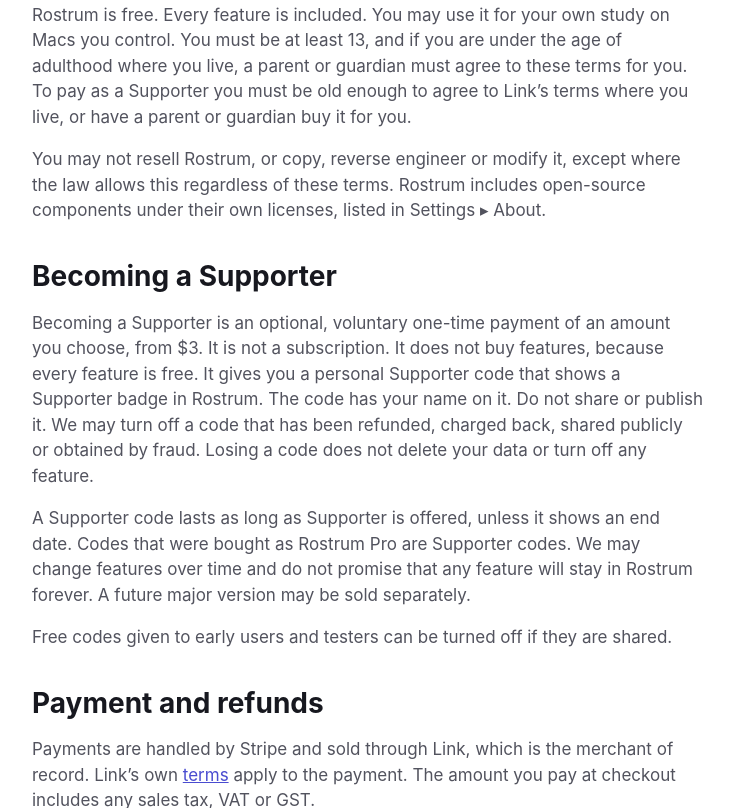
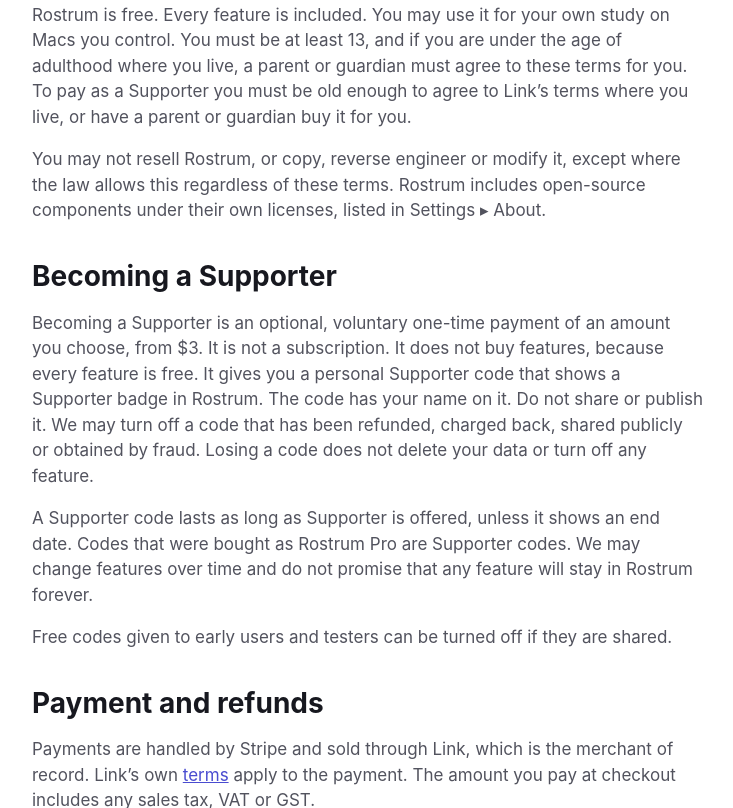
Before and after one commit to hqn07/rostrum, a plain HTML site: page terms.html in a window 1280 px wide. Shown: the part 366-1174 px from the top of the page, without its empty margins (272-1005 px from the left). Drawn offline with Linux system fonts and the light colour scheme.

Commit message:
Site: update

```diff
--- a/terms.html
+++ b/terms.html
@@ -12,7 +12,7 @@
 <p>You may not resell Rostrum, or copy, reverse engineer or modify it, except where the law allows this regardless of these terms. Rostrum includes open-source components under their own licenses, listed in Settings ▸ About.</p>
 <h2>Becoming a Supporter</h2>
 <p>Becoming a Supporter is an optional, voluntary one-time payment of an amount you choose, from $3. It is not a subscription. It does not buy features, because every feature is free. It gives you a personal Supporter code that shows a Supporter badge in Rostrum. The code has your name on it. Do not share or publish it. We may turn off a code that has been refunded, charged back, shared publicly or obtained by fraud. Losing a code does not delete your data or turn off any feature.</p>
-<p>A Supporter code lasts as long as Supporter is offered, unless it shows an end date. Codes that were bought as Rostrum Pro are Supporter codes. We may change features over time and do not promise that any feature will stay in Rostrum forever. A future major version may be sold separately.</p>
+<p>A Supporter code lasts as long as Supporter is offered, unless it shows an end date. Codes that were bought as Rostrum Pro are Supporter codes. We may change features over time and do not promise that any feature will stay in Rostrum forever.</p>
 <p>Free codes given to early users and testers can be turned off if they are shared.</p>
 <h2>Payment and refunds</h2>
 <p>Payments are handled by Stripe and sold through Link, which is the merchant of record. Link’s own <a href="https://link.com/terms">terms</a> apply to the payment. The amount you pay at checkout includes any sales tax, VAT or GST.</p>
```
